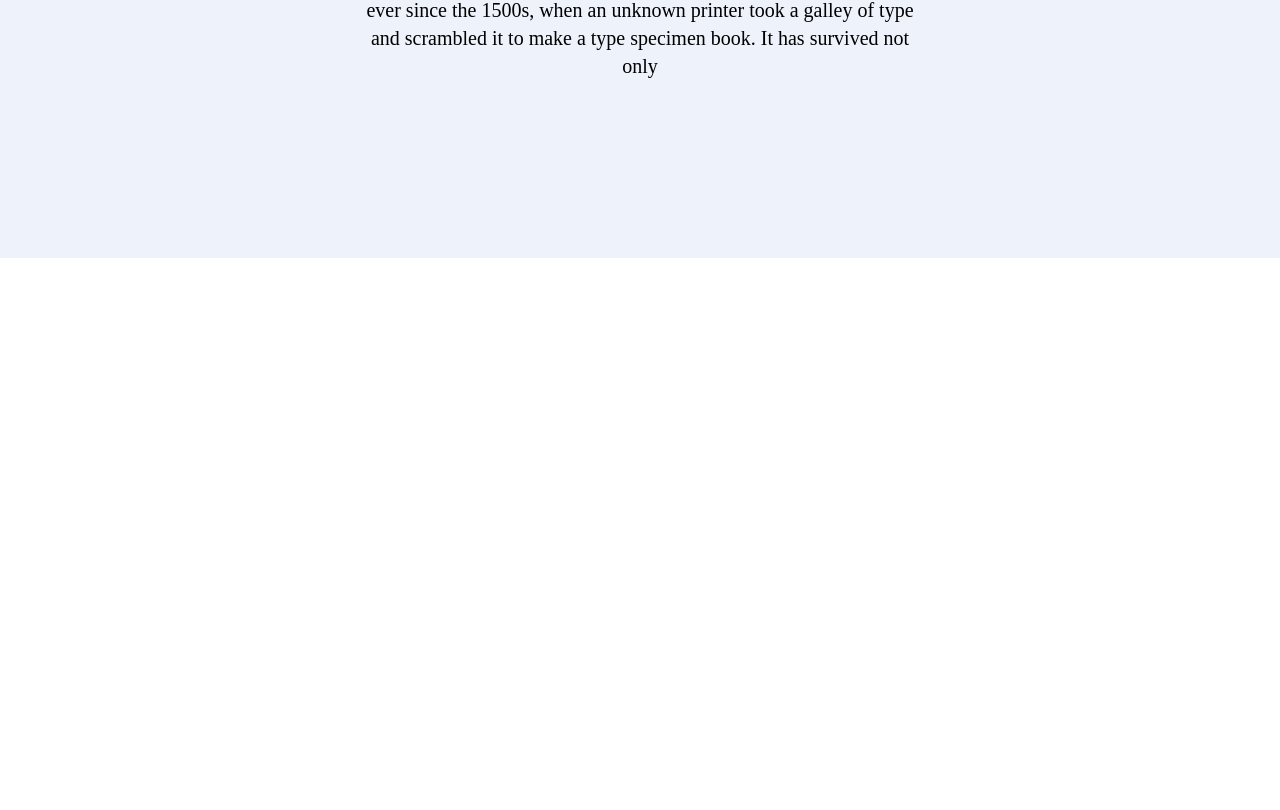
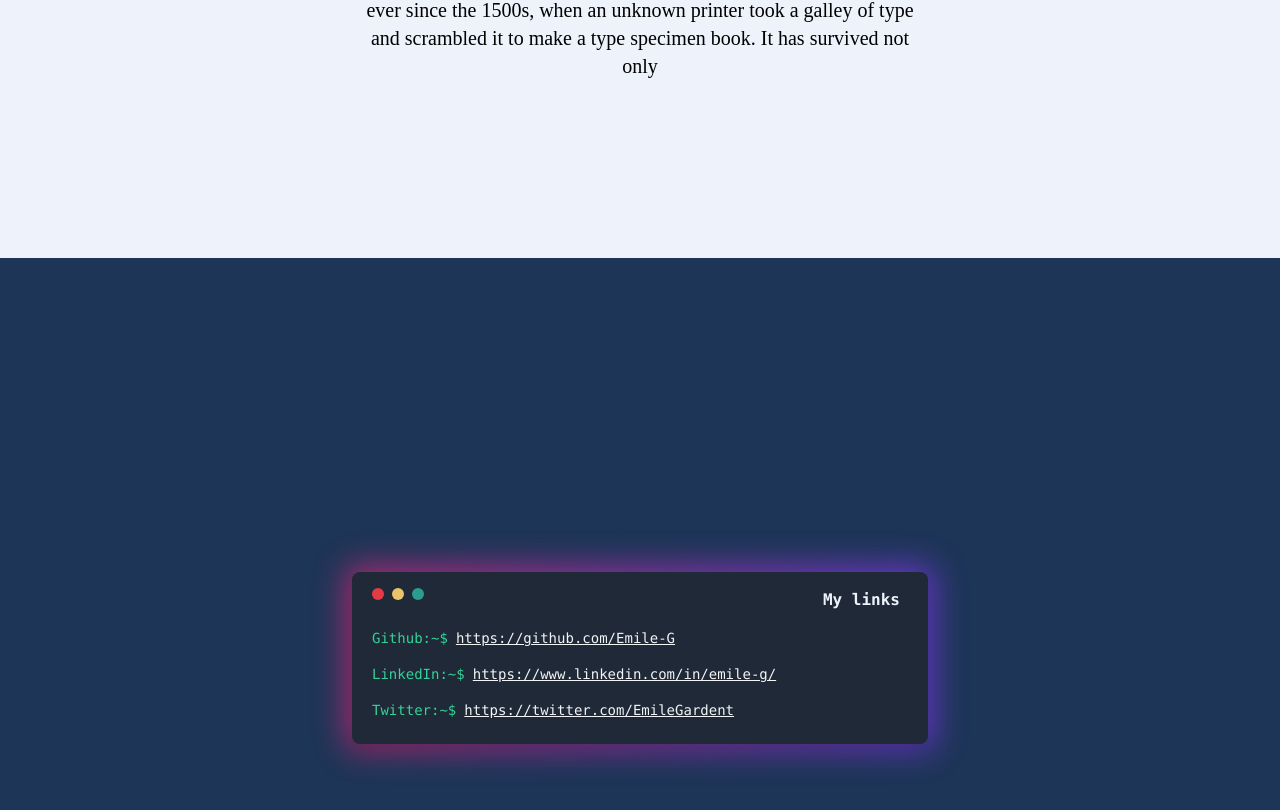
Before and after one commit to Emile-G/portfolio-V2, a React (Create React App) app: page / in a window 1280 px wide. Shown: the part 1406-2216 px from the top of the page. Before the commit the page ends 1664 px from the top, so only its background shows below. Built offline with nearby package versions, Linux system fonts and the light colour scheme.

Commit message:
Finished up the link section

```diff
--- a/src/App.js
+++ b/src/App.js
@@ -1,6 +1,7 @@
 import Navigation from "./components/Navigation";
 import Header from "./components/Header";
 import Stack from "./components/Stack";
+import Studies from "./components/Links";
 
 function App() {
   return (
@@ -8,6 +9,7 @@ function App() {
       <Navigation />
       <Header />
       <Stack />
+      <Studies />
     </div>
   );
 }
--- /dev/null
+++ b/src/components/Links.js
@@ -0,0 +1,36 @@
+import React from 'react'
+import content from '../content'
+
+export default function Links() {
+    return (
+        <div className="min-h-screen flex flex-col items-center justify-center font-robotoSlab" style={{ background: '#1D3557' }} id="studies">
+            <div className="w-11/12 md:max-w-xl text-xl text-center">
+                <div class="w-full">
+                    <div className="relative group">
+                        <div className="absolute -inset-1.5 bg-gradient-to-r from-pink-600 to-purple-600 rounded-lg filter blur-lg opacity-75 group-hover:opacity-100 transition duration-1000 group-hover: duration-200"></div>
+                        <div class="relative coding inverse-toggle px-5 pt-4 shadow-lg text-gray-100 text-sm font-mono subpixel-antialiased bg-gray-800  pb-6 rounded-lg leading-normal overflow-hidden">
+                            <div class="top mb-2 flex">
+                                <div class="h-3 w-3 rounded-full" style={{background: '#E63946'}}></div>
+                                <div class="ml-2 h-3 w-3 rounded-full" style={{background: '#E9C46A'}}></div>
+                                <div class="ml-2 h-3 w-3 rounded-full" style={{background: '#2A9D8F'}}></div>
+                                <div class="mr-2 mx-auto font-bold text-base" style={{color: "#EEF3FB"}}>My links</div>
+                            </div>
+                            {content.links.socialMedia.map((socialMedia,index) => {
+                                return (
+                                    <div class="mt-4 flex text-xs md:text-sm">
+                                        <span class="text-green-400">{socialMedia.title}:~$</span>
+                                        <a target="_blank" rel="noopener noreferrer" href={socialMedia.link}>
+                                            <p class="typing pl-2 underline">
+                                                {socialMedia.link}
+                                            </p>
+                                        </a>
+                                    </div>
+                                );
+                            })}
+                        </div>
+                    </div>
+                </div>
+            </div>
+        </div>
+    )
+}
--- a/src/content/index.js
+++ b/src/content/index.js
@@ -163,12 +163,12 @@ export default {
     links: {
         socialMedia: [
             {
+                title: 'Github',
+                link: 'https://github.com/Emile-G',
+            },
+            {
                 title: 'LinkedIn',
                 link: 'https://www.linkedin.com/in/emile-g/',
-            },
-            {
-                title: 'Github',
-                link: 'https://github.com/Emile-G',
             },
             {
                 title: 'Twitter',
--- a/tailwind.config.js
+++ b/tailwind.config.js
@@ -29,6 +29,7 @@ module.exports = {
     animation: {
       float: 'float 3s infinite',
       refloat: 'refloat 3s infinite',
+      tilt: 'tilt 10s infinite linear',
     },
     keyframes: {
       float: {
@@ -59,7 +60,18 @@ module.exports = {
           animationTimingFunction: 'ease-in-out',
         },
       },
-    }
+      tilt: {
+        '0%, 50%, 100%': {
+          transform: 'rotate(0deg)',
+        },
+        '25%': {
+          transform: 'rotate(1.5deg)',
+        },
+        '75%': {
+          transform: 'rotate(-1.5deg)',
+        },
+      },
+    },
   },
   variants: {
     extend: {},
```
